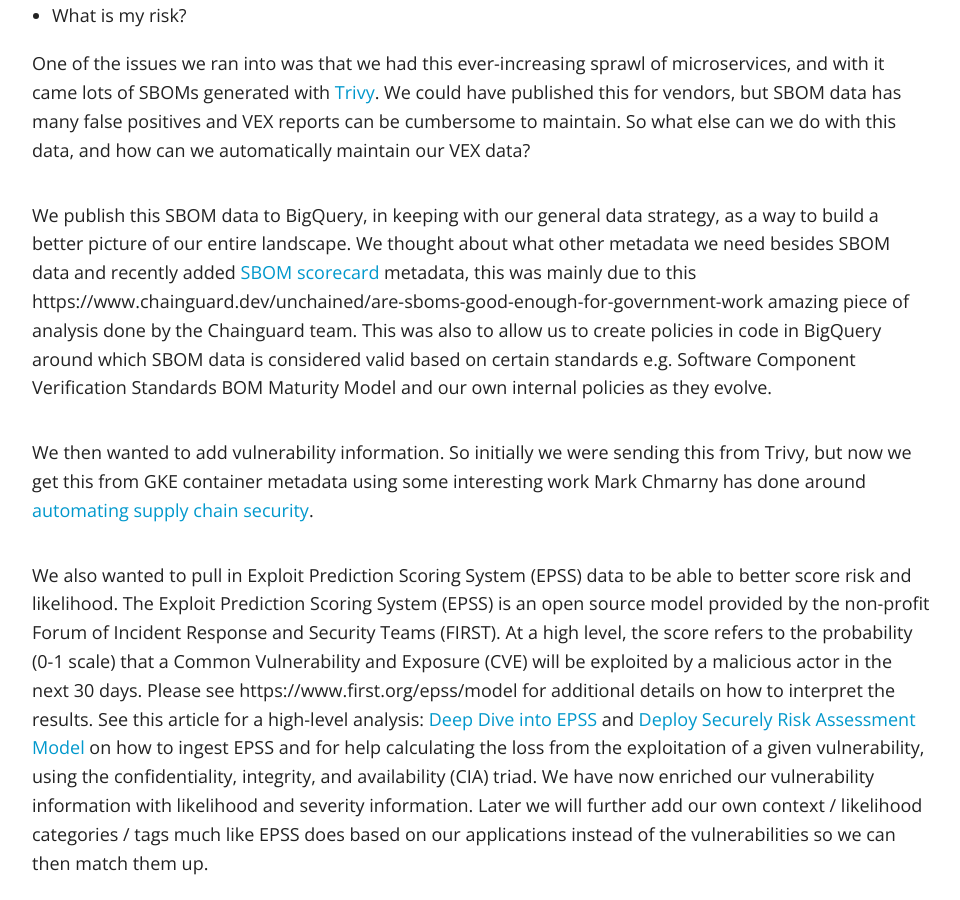
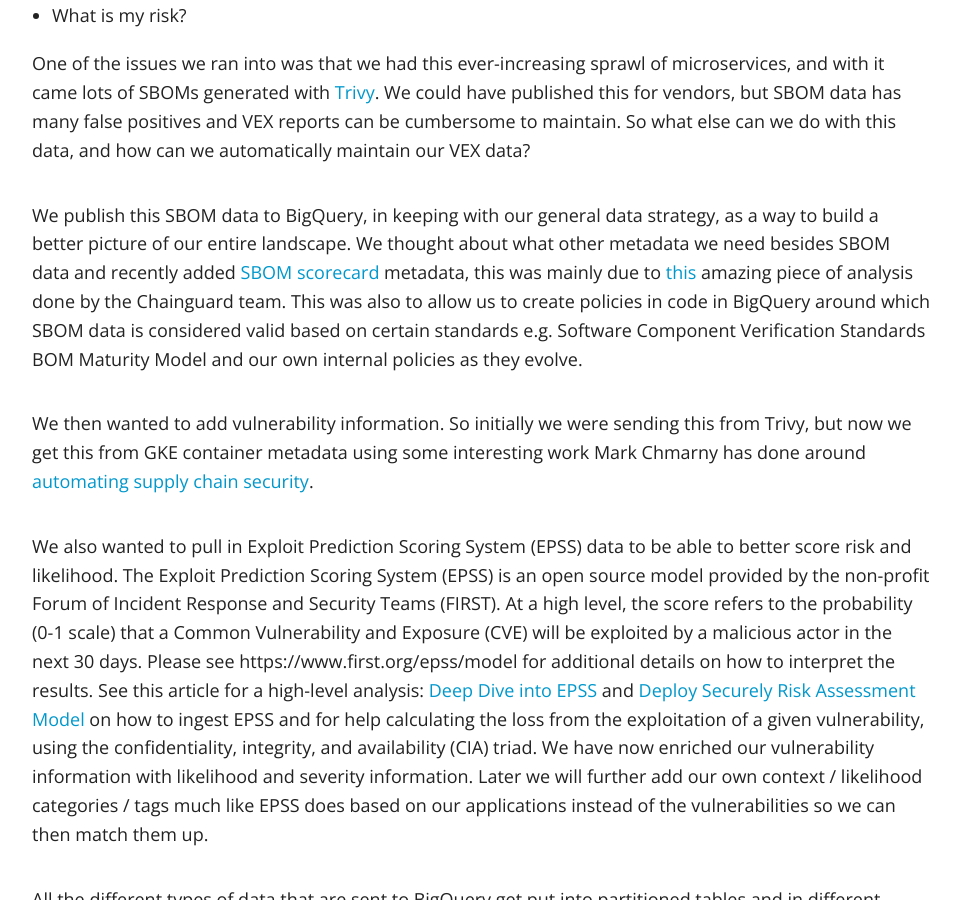
Before and after one commit to Kapiche/kapiche.github.io, a Jekyll site: the page built from _posts/2023-02-21-using-nlp-for-compliance-part-2.md, in a window 1280 px wide and 900 px high, scrolled down 2032 px. Shown: the whole window, without its empty margins (158-1118 px from the left). Built offline with Jekyll 4.4.1, drawn with Linux system fonts in a browser that asks for light colours; nearby versions of some CDN libraries.

Commit message:
Update _posts/2023-02-21-using-nlp-for-compliance-part-2.md
Co-authored-by: Caleb Hattingh <caleb.hattingh@gmail.com>

```diff
--- a/_posts/2023-02-21-using-nlp-for-compliance-part-2.md
+++ b/_posts/2023-02-21-using-nlp-for-compliance-part-2.md
@@ -31,7 +31,7 @@
 
 One of the issues we ran into was that we had this ever-increasing sprawl of microservices, and with it came lots of SBOMs generated with [Trivy](https://github.com/aquasecurity/trivy). We could have published this for vendors, but SBOM data has many false positives and VEX reports can be cumbersome to maintain. So what else can we do with this data, and how can we automatically maintain our VEX data?
 
-We publish this SBOM data to BigQuery, in keeping with our general data strategy, as a way to build a better picture of our entire landscape. We thought about what other metadata we need besides SBOM data and recently added [SBOM scorecard](https://github.com/eBay/sbom-scorecard) metadata, this was mainly due to this https://www.chainguard.dev/unchained/are-sboms-good-enough-for-government-work amazing piece of analysis done by the Chainguard team. This was also to allow us to create policies in code in BigQuery around which SBOM data is considered valid based on certain standards e.g. Software Component Verification Standards BOM Maturity Model and our own internal policies as they evolve.
+We publish this SBOM data to BigQuery, in keeping with our general data strategy, as a way to build a better picture of our entire landscape. We thought about what other metadata we need besides SBOM data and recently added [SBOM scorecard](https://github.com/eBay/sbom-scorecard) metadata, this was mainly due to [this](https://www.chainguard.dev/unchained/are-sboms-good-enough-for-government-work) amazing piece of analysis done by the Chainguard team. This was also to allow us to create policies in code in BigQuery around which SBOM data is considered valid based on certain standards e.g. Software Component Verification Standards BOM Maturity Model and our own internal policies as they evolve.
 
 We then wanted to add vulnerability information. So initially we were sending this from Trivy, but now we get this from GKE container metadata using some interesting work Mark Chmarny has done around [automating supply chain security](https://blog.chmarny.com/posts/automating-software-supply-chain-security).
 
```
